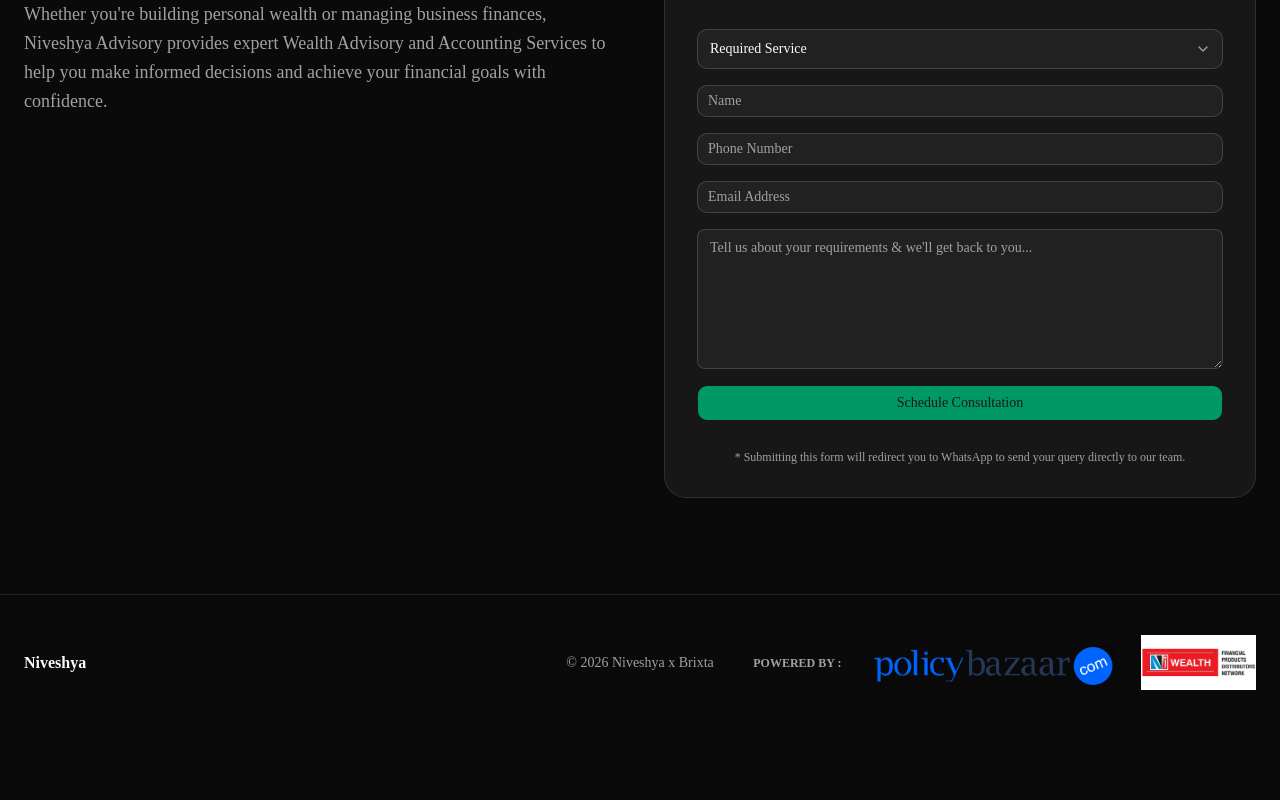
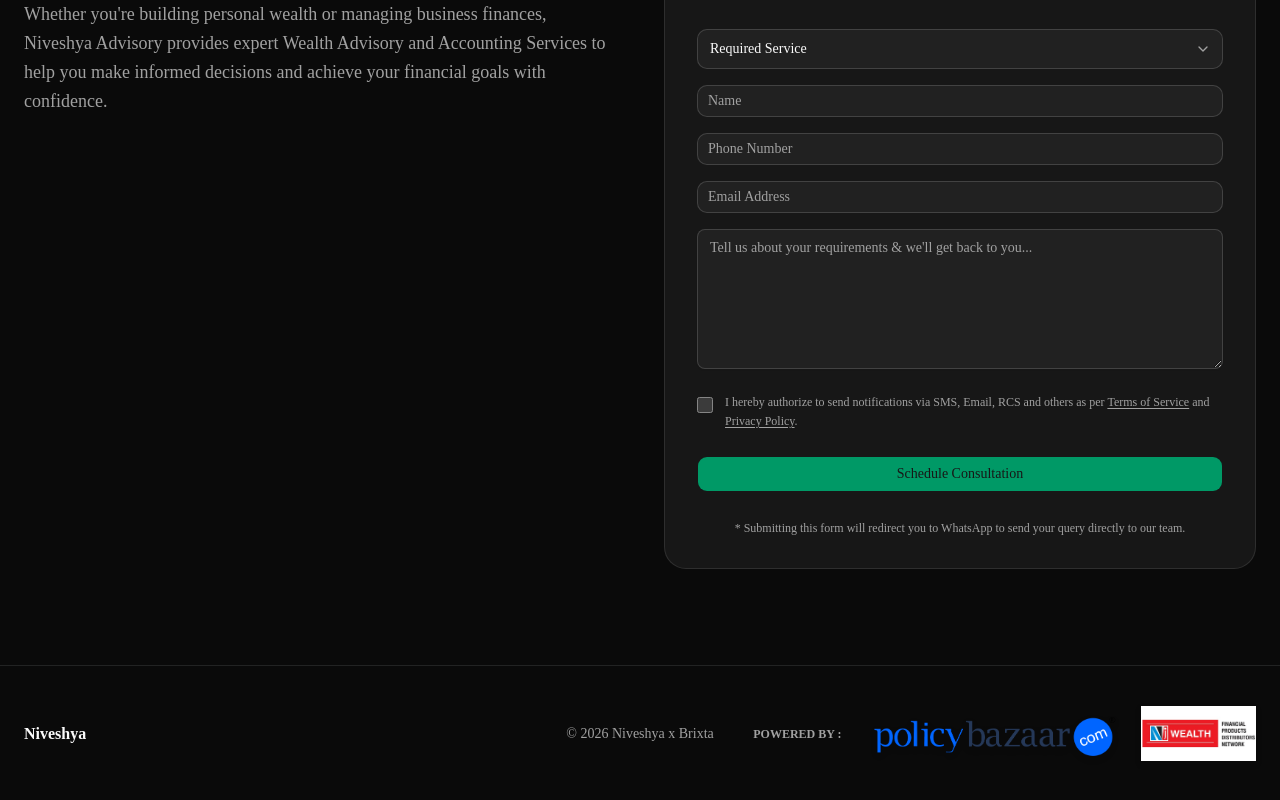
Before and after one commit to habibieebhy/niveshya, a Next.js app: page /wealth in a window 1280 px wide. Shown: the part 4644-5444 px from the top of the page. Before the commit the page ends 5375 px from the top, so only its background shows below. Built offline with nearby package versions, Linux system fonts and the light colour scheme; no server answers; what drizzle-zod would draw is missing.

Commit message:
Consent check made

```diff
--- a/components/contact/Contact.tsx
+++ b/components/contact/Contact.tsx
@@ -5,6 +5,7 @@ import { Input } from "@/components/ui/input";
 import { Textarea } from "@/components/ui/textarea";
 import { Button } from "@/components/ui/button";
 import { FormEvent } from "react";
+import Link from "next/link";
 
 export default function Contact() {
 
@@ -135,12 +136,32 @@ export default function Contact() {
                 placeholder="Email Address"
               />
 
-
               <Textarea
                 name="message"
                 className="min-h-35"
                 placeholder="Tell us about your requirements & we'll get back to you..."
               />
+
+              {/* Mandatory Consent Checkbox */}
+              <div className="flex items-start gap-3 py-2">
+                <input
+                  type="checkbox"
+                  id="consent"
+                  name="consent"
+                  required
+                  className="mt-1 h-4 w-4 shrink-0 rounded border-input bg-transparent text-emerald-600 outline-none focus-visible:ring-2 focus-visible:ring-emerald-500/50"
+                />
+                <label htmlFor="consent" className="text-xs text-muted-foreground leading-relaxed">
+                  I hereby authorize to send notifications via SMS, Email, RCS and others as per{" "}
+                  <Link href="/landing/termsPage" className="underline underline-offset-2 hover:text-emerald-500 transition-colors" target="_blank">
+                    Terms of Service
+                  </Link>
+                  {" "}and{" "}
+                  <Link href="/landing/privacyPage" className="underline underline-offset-2 hover:text-emerald-500 transition-colors" target="_blank">
+                    Privacy Policy
+                  </Link>.
+                </label>
+              </div>
 
               <Button
                 type="submit"
```
